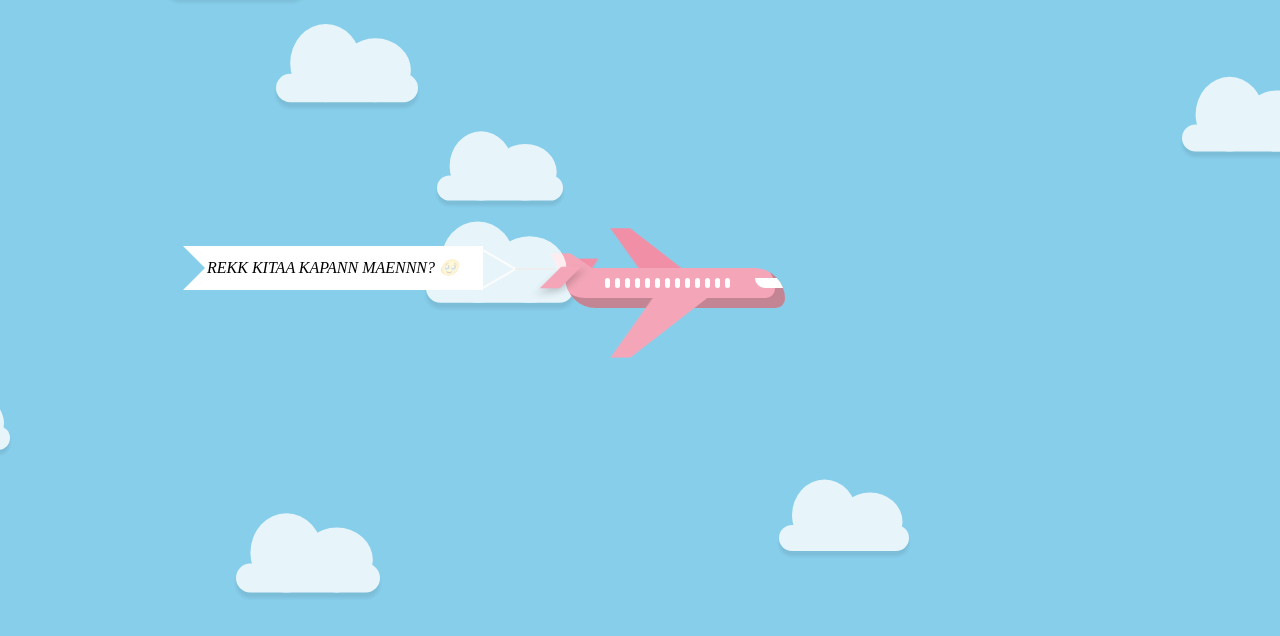
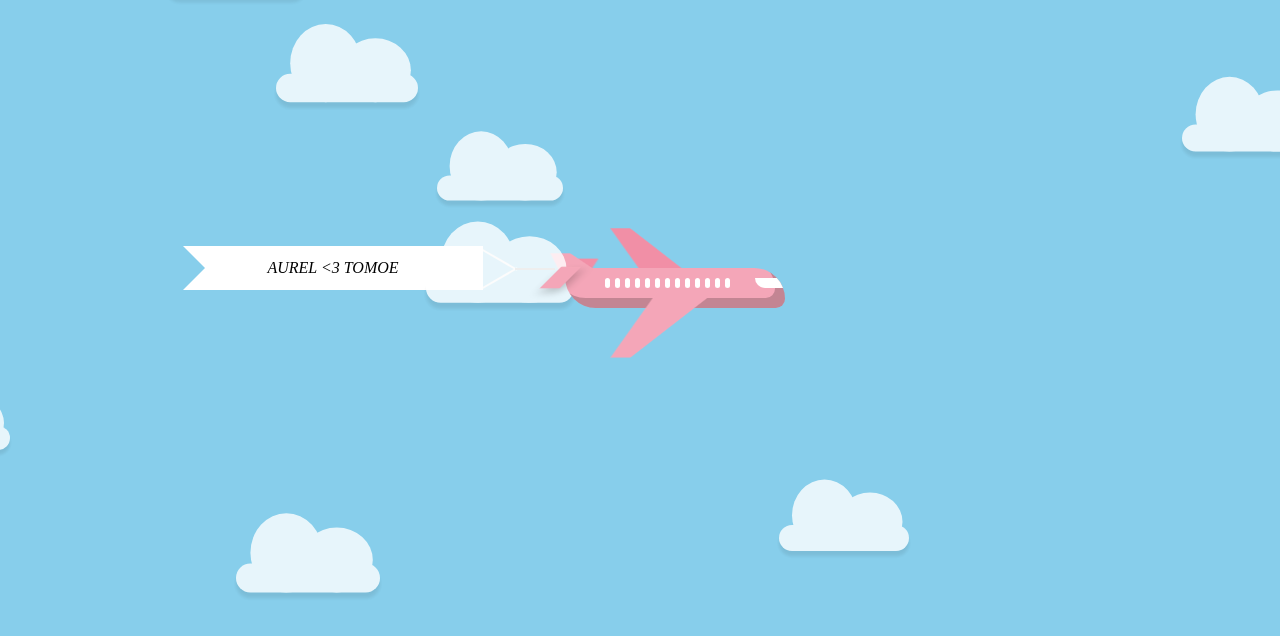
Before and after one commit to rxzhulz/KAPAN-MAEN, a plain HTML site: page index.html in a window 1280 px wide. Shown: the part 132-768 px from the top of the page. Drawn offline with Linux system fonts and the light colour scheme.

Commit message:
Update index.html

```diff
--- a/index.html
+++ b/index.html
@@ -27,7 +27,7 @@
     <div class="banner-container">
         <i class="rope"></i>
         <i class="banner">
-         REKK KITAA KAPANN MAENNN? 🥹
+         AUREL <3 TOMOE
         <i class="triangle"></i>
     </i>
     </div>
```
